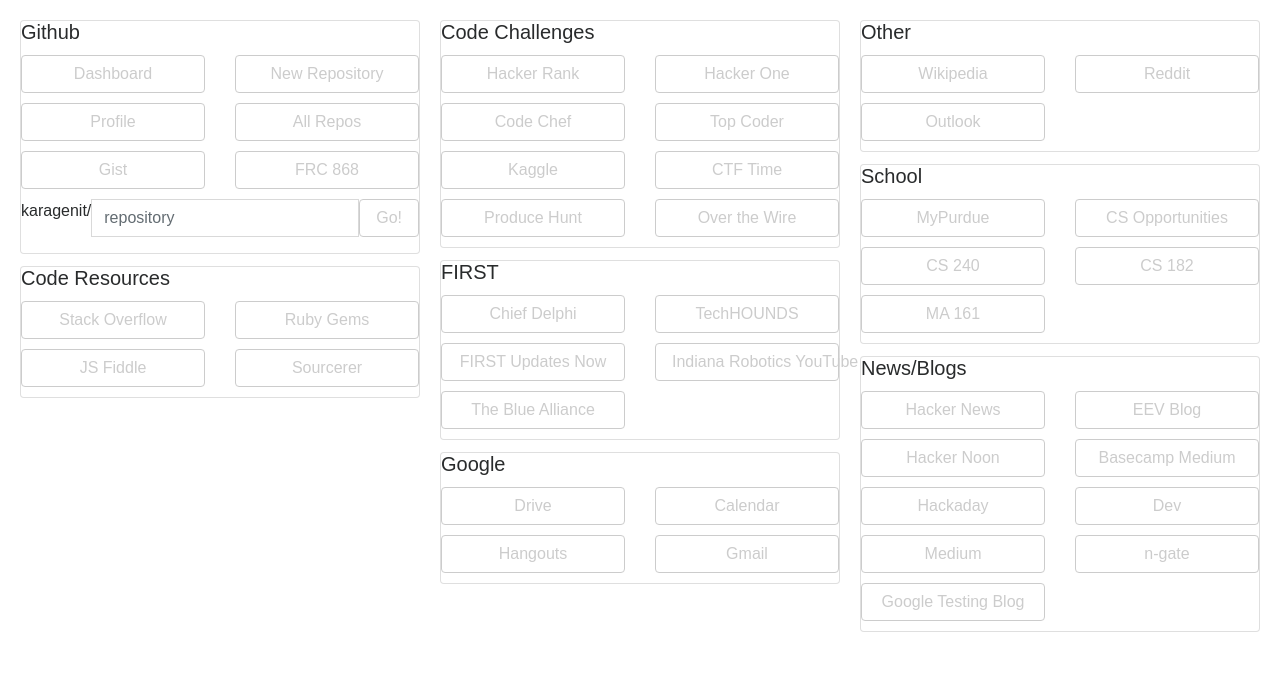
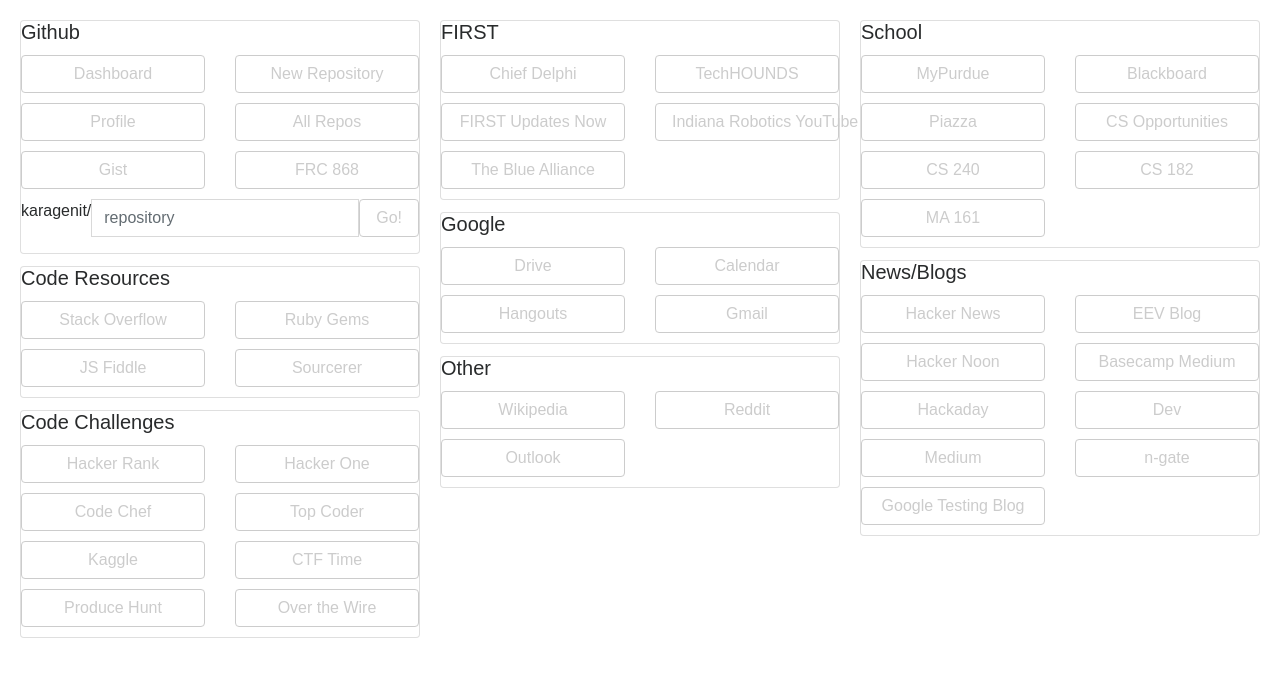
Before and after one commit to karagenit/homepage, a React (Create React App) app: page / in a window 1280 px wide. Shown: the top 676 px of the page. Built offline with nearby package versions, Linux system fonts and the light colour scheme.

Commit message:
Add Links

```diff
--- a/src/data.js
+++ b/src/data.js
@@ -164,6 +164,14 @@
         url: 'https://wl.mypurdue.purdue.edu'
       },
       {
+        name: 'Blackboard',
+        url: 'https://mycourses.purdue.edu/webapps/portal/execute/tabs/tabAction?tab_tab_group_id=_17_1'
+      },
+      {
+        name: 'Piazza',
+        url: 'https://piazza.com/class/jl2lfh0swha6fa?cid=10#'
+      },
+      {
         name: 'CS Opportunities',
         url: 'https://www.cs.purdue.edu/corporate/opportunity-update/index.html'
       },
```
Lines whose indentation alone changed are shown as unchanged.
